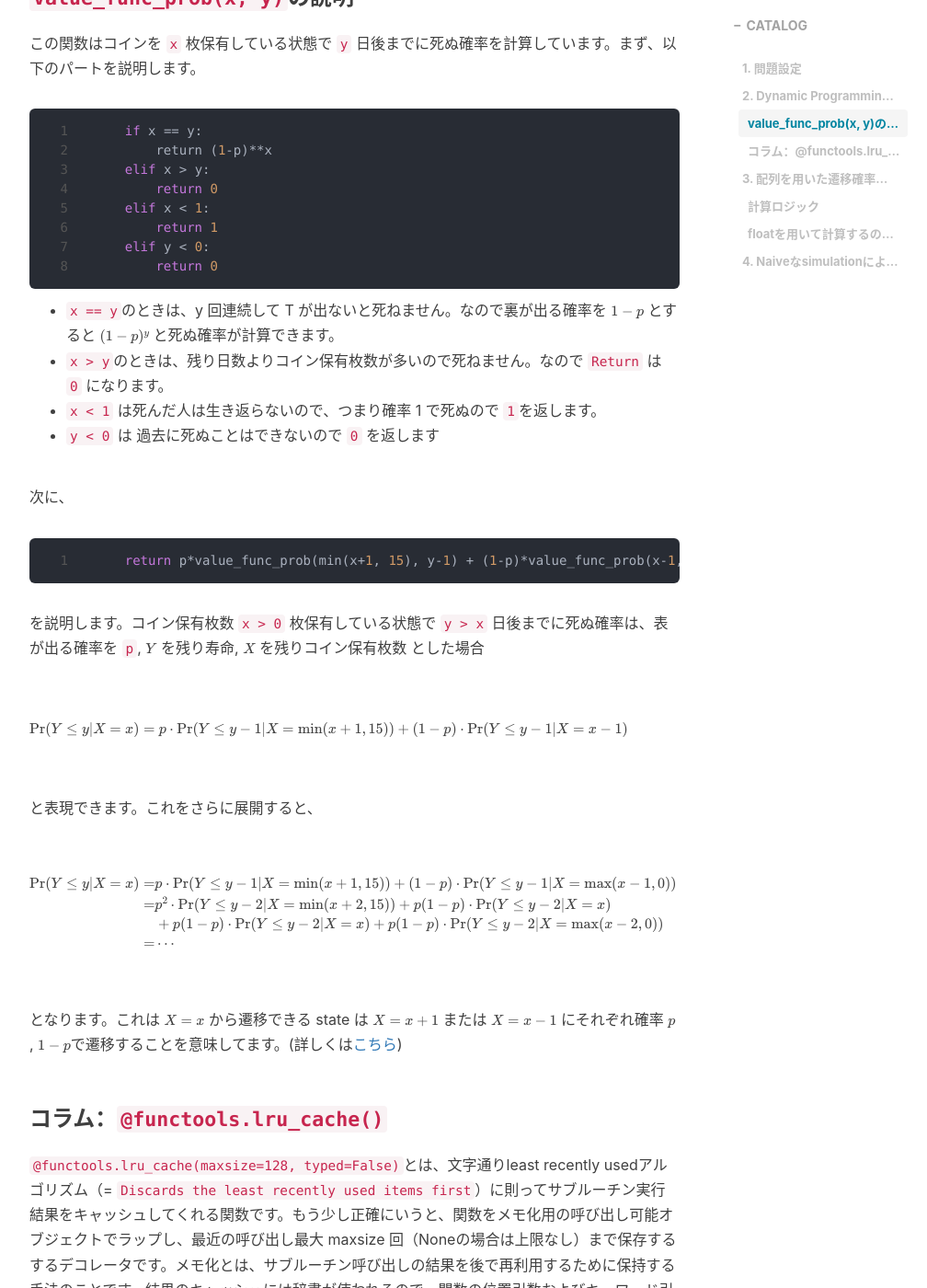
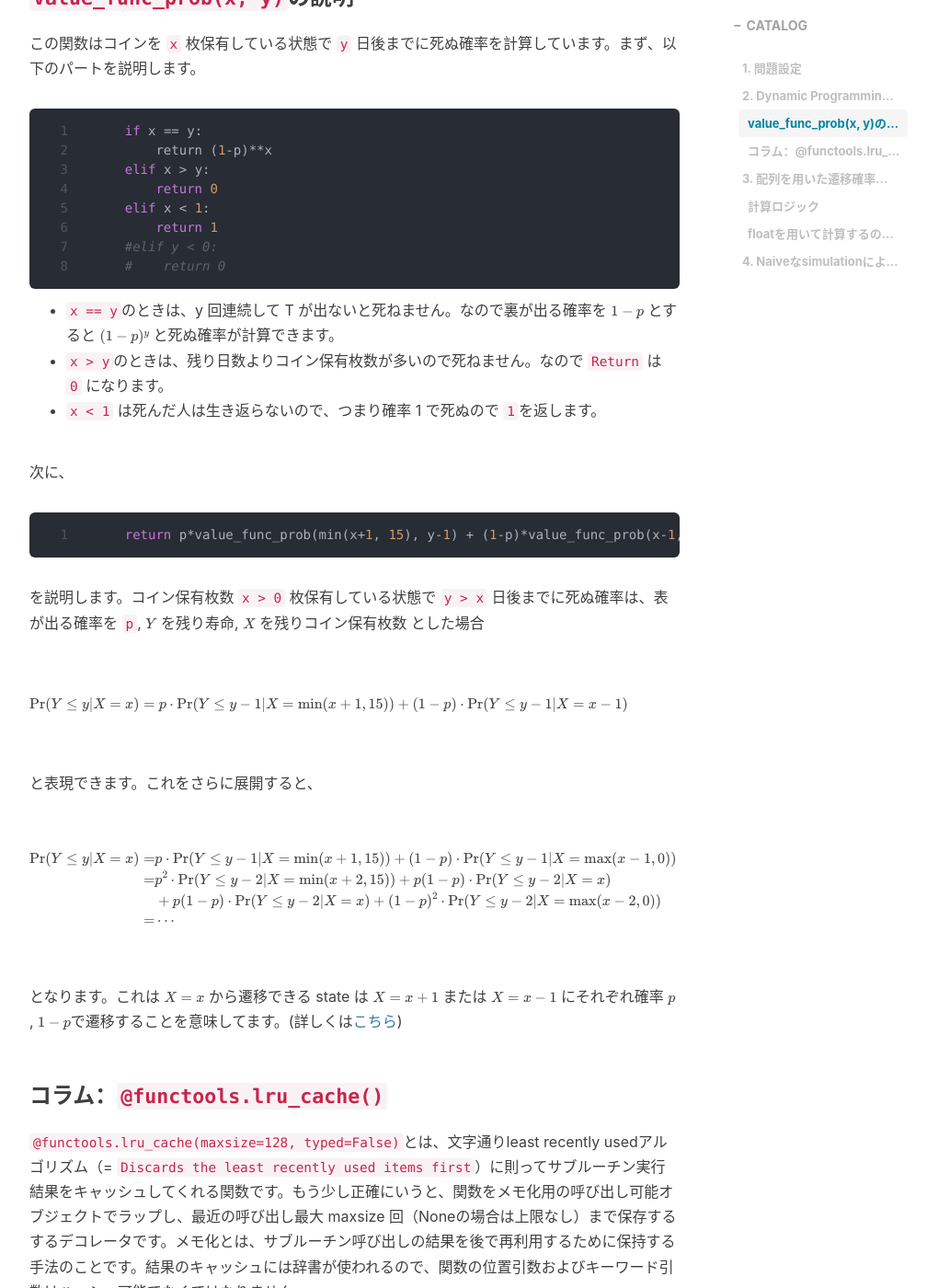
Before and after one commit to RyoNakagami/RyoNakagami.github.io, a Jekyll site: the page built from _posts/2020-10-22-CoinFlip-Programming.md, in a window 1280 px wide and 1400 px high, scrolled down 2929 px. Shown: the whole window at 92% size, without its empty margins (233-1241 px from the left). Built offline with Jekyll 4.4.1, drawn with Linux system fonts in a browser that asks for light colours; nearby versions of some CDN libraries; comment, search, counter and statistics services are not loaded; part of the change alters nothing that is shown; some of the changed text lies outside the part shown.

Commit message:
FIX: post:20201022 FIX: change mathematical notations and code error

````diff
--- a/_posts/2020-10-22-CoinFlip-Programming.md
+++ b/_posts/2020-10-22-CoinFlip-Programming.md
@@ -93,10 +93,10 @@ def value_func_prob(x, y):
         return 0
     elif x < 1:
         return 1
-    elif y < 1:
-        return 0
+    #elif y < 1:
+    #    return 0
 
-    return p*value_func_prob(min(x+1, 15), new_y) + (1-p)*value_func_prob(x-1, new_y)
+    return p*value_func_prob(min(x+1, 15), y-1) + (1-p)*value_func_prob(x-1, y-1)
 
 def main():
     print(1 - value_func_prob(x = 5, y = 30))
@@ -123,14 +123,13 @@ Wall time: 971 µs
         return 0
     elif x < 1:
         return 1
-    elif y < 0:
-        return 0
+    #elif y < 0:
+    #    return 0
 ```
 
 - `x == y`のときは、y 回連続して T が出ないと死ねません。なので裏が出る確率を $1-p$ とすると $(1-p)^y$ と死ぬ確率が計算できます。
 - `x > y`のときは、残り日数よりコイン保有枚数が多いので死ねません。なので `Return` は `0` になります。
 - `x < 1` は死んだ人は生き返らないので、つまり確率 1 で死ぬので `1`を返します。
-- `y < 0` は 過去に死ぬことはできないので `0` を返します
 
 次に、
 
@@ -153,7 +152,7 @@ $$
 \begin{aligned}
 \textrm{Pr}(Y \leq y| X = x) =& p \cdot \textrm{Pr}(Y \leq y - 1| X = \min(x + 1, 15)) + (1-p) \cdot\textrm{Pr}(Y \leq y - 1| X = \max(x-1, 0 ))\\
 = & p^2 \cdot\textrm{Pr}(Y \leq y - 2| X = \min(x + 2, 15)) + p(1-p) \cdot\textrm{Pr}(Y \leq y - 2| X = x)\\
-& + p(1-p) \cdot\textrm{Pr}(Y \leq y - 2| X = x) + p(1-p) \cdot\textrm{Pr}(Y \leq y - 2| X = \max(x - 2, 0))\\
+& + p(1-p) \cdot\textrm{Pr}(Y \leq y - 2| X = x) + (1-p)^2 \cdot\textrm{Pr}(Y \leq y - 2| X = \max(x - 2, 0))\\
 =&  \cdots
 \end{aligned}
 $$
@@ -199,15 +198,18 @@ def main():
     for d in range(att):
         a = s[d%2]
         b = s[(d+1)%2]
+
+        # リストの初期化
         for i in range(ub+1):
           b[i] = 0
-        b[0] += a[0]
+        b[0] += a[0] # +=を用いているのは参照する値のデータアドレスを変えるため
+
         for i in range(1, ub):
             b[i-1] += a[i]*(1-p)
             b[i+1] += a[i]*p
         b[ub-1] += a[ub]*(1-p)
         b[ub] += a[ub]*p
-    print(1 - b[0]/sum(b))
+    print(1 - b[0])
 ```
 
 実行結果は`0.6384049290791154`となります。実行時間は
````
